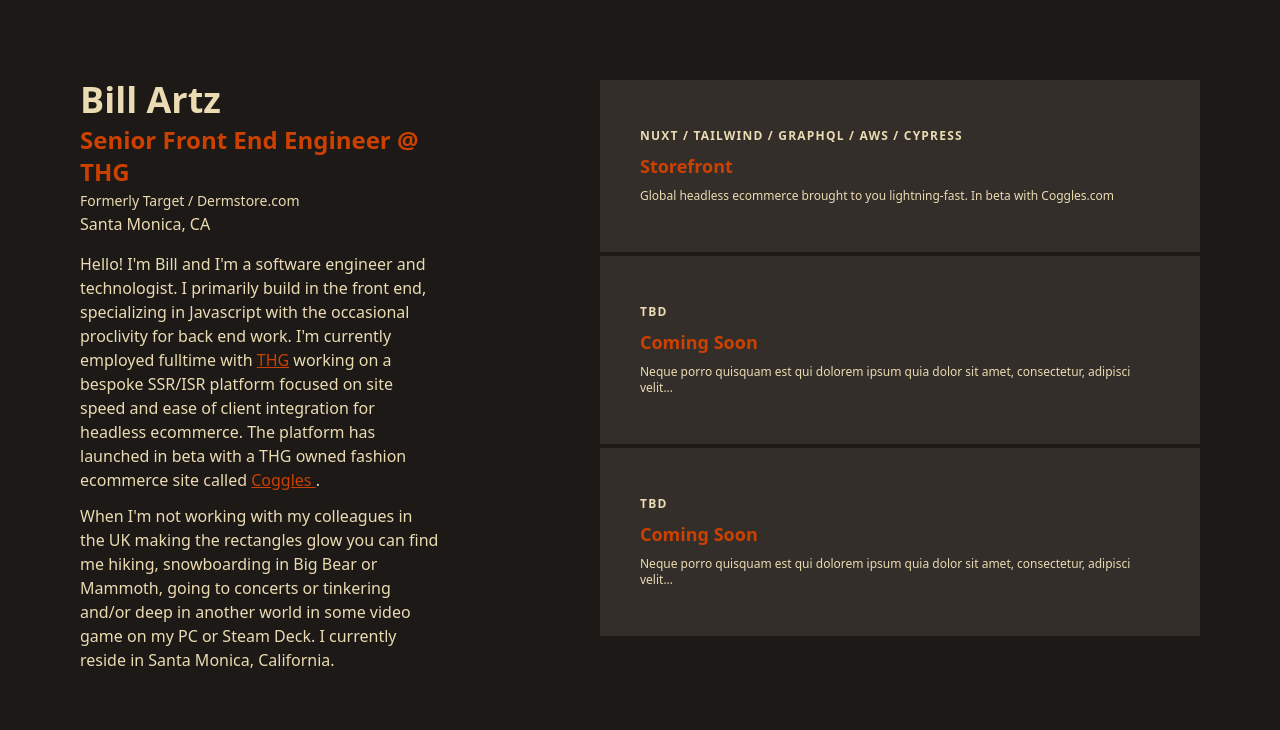
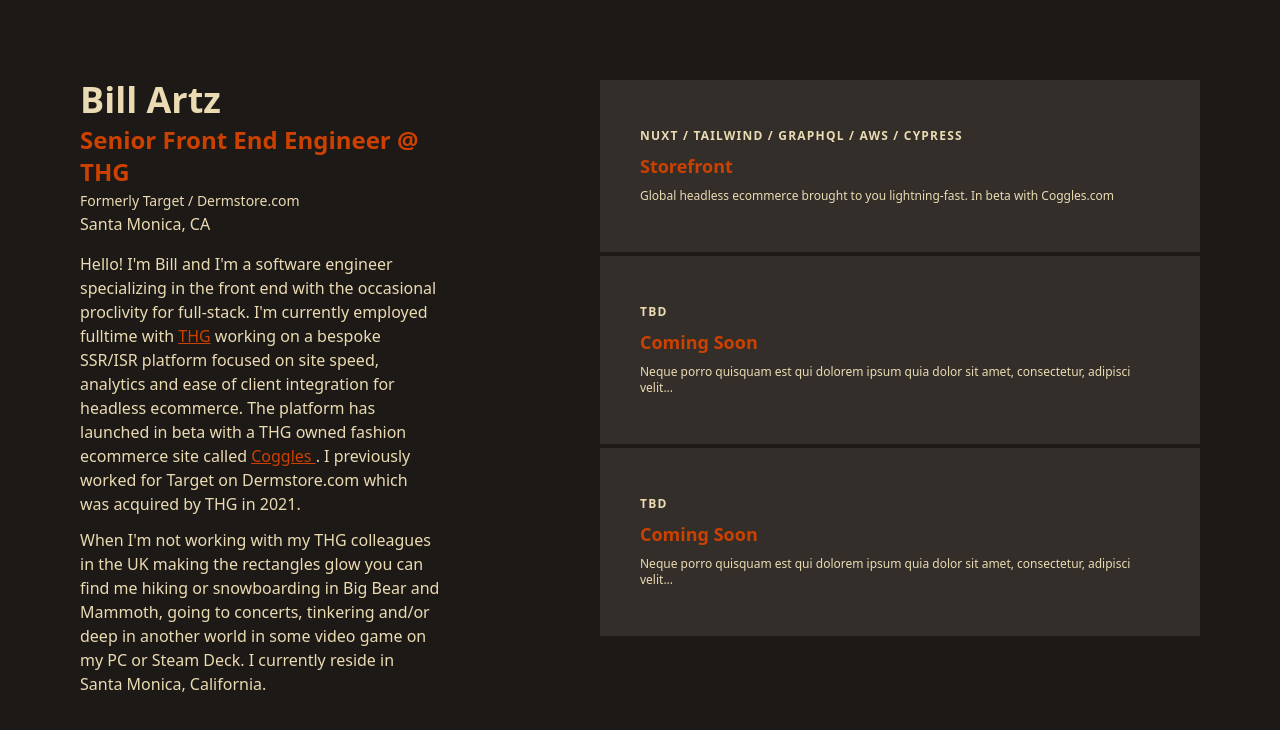
Before and after one commit to ztrab/billartz.dev, a Nuxt app in the folder app/: page / in a window 1280 px wide. Shown: the top 730 px of the page. Built offline with nearby package versions, Linux system fonts and the light colour scheme.

Commit message:
copy tweaks

```diff
--- a/app/components/MyBio.vue
+++ b/app/components/MyBio.vue
@@ -11,14 +11,14 @@
       Santa Monica, CA
     </p>
     <p class="mt-4">
-      Hello! I'm Bill and I'm a software engineer and technologist. I primarily build in the front end, specializing in Javascript
-      with the occasional proclivity for back end work. I'm currently employed fulltime with
+      Hello! I'm Bill and I'm a software engineer specializing in the front end
+      with the occasional proclivity for full-stack. I'm currently employed fulltime with
       <a href="https://www.thehutgroup.com" target="_blank" class="text-primary underline">THG</a> working on a bespoke SSR/ISR platform focused
-      on site speed and ease of client integration for headless ecommerce. The platform has launched in beta with a THG owned fashion ecommerce site called
-      <a href="https://beta.www.coggles.com" target="_blank" class="text-primary underline"> Coggles </a>.
+      on site speed, analytics and ease of client integration for headless ecommerce. The platform has launched in beta with a THG owned fashion ecommerce site called
+      <a href="https://beta.www.coggles.com" target="_blank" class="text-primary underline"> Coggles </a>. I previously worked for Target on Dermstore.com which was acquired by THG in 2021.
     </p>
     <p class="mt-3">
-      When I'm not working with my colleagues in the UK making the rectangles glow you can find me hiking, snowboarding in Big Bear or Mammoth, going to concerts or tinkering and/or deep in another
+      When I'm not working with my THG colleagues in the UK making the rectangles glow you can find me hiking or snowboarding in Big Bear and Mammoth, going to concerts, tinkering and/or deep in another
       world in some video game on my PC or Steam Deck. I currently reside in Santa Monica, California.
     </p>
   </div>
```
